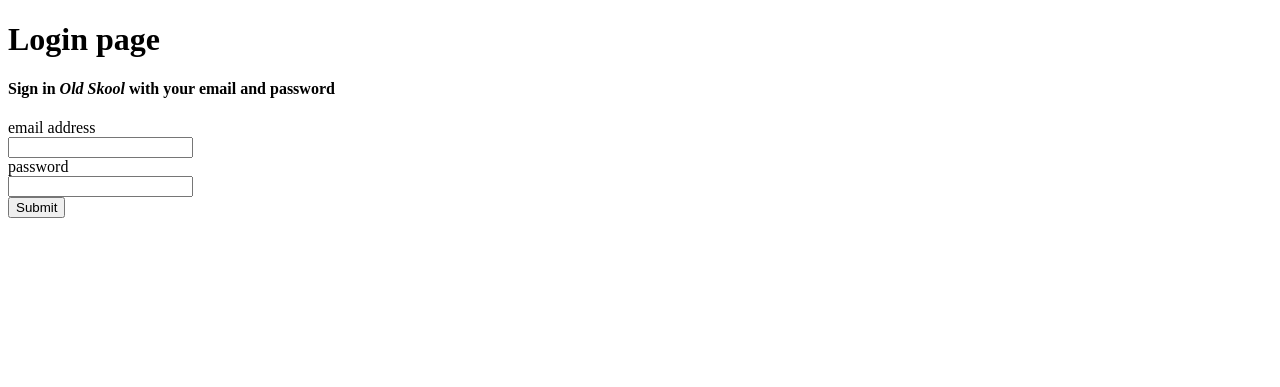
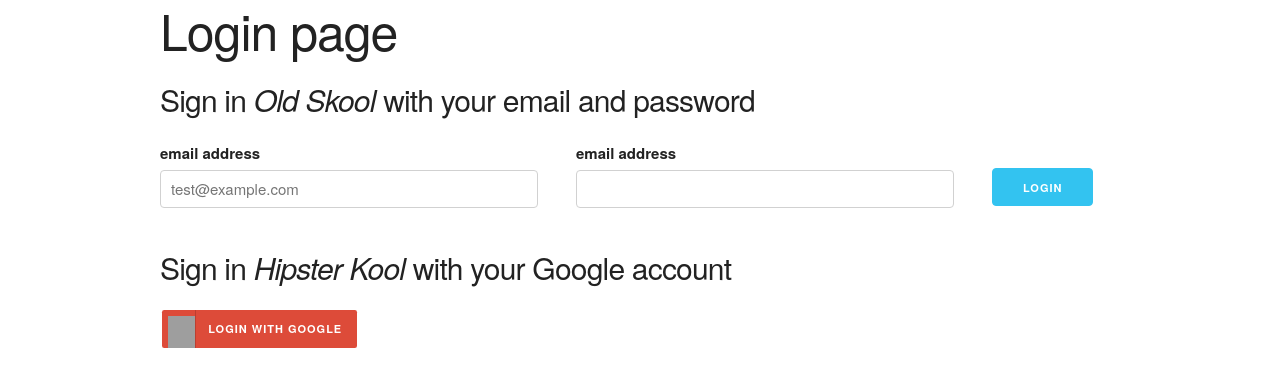
Before and after one commit to amnuts/auth-login-test, a PHP site: page /sso/site/templates/login.phtml in a window 1280 px wide. Shown: the top 387 px of the page. Run offline with PHP 8.4, Linux system fonts and the light colour scheme; some libraries are stand-ins or nearby versions; grey boxes are pictures that could not be loaded.

Commit message:
Making it look a little better.

```diff
--- /dev/null
+++ b/site/public/css/skeleton.css
@@ -0,0 +1,418 @@
+/*
+* Skeleton V2.0.4
+* Copyright 2014, Dave Gamache
+* www.getskeleton.com
+* Free to use under the MIT license.
+* http://www.opensource.org/licenses/mit-license.php
+* 12/29/2014
+*/
+
+
+/* Table of contents
+––––––––––––––––––––––––––––––––––––––––––––––––––
+- Grid
+- Base Styles
+- Typography
+- Links
+- Buttons
+- Forms
+- Lists
+- Code
+- Tables
+- Spacing
+- Utilities
+- Clearing
+- Media Queries
+*/
+
+
+/* Grid
+–––––––––––––––––––––––––––––––––––––––––––––––––– */
+.container {
+  position: relative;
+  width: 100%;
+  max-width: 960px;
+  margin: 0 auto;
+  padding: 0 20px;
+  box-sizing: border-box; }
+.column,
+.columns {
+  width: 100%;
+  float: left;
+  box-sizing: border-box; }
+
+/* For devices larger than 400px */
+@media (min-width: 400px) {
+  .container {
+    width: 85%;
+    padding: 0; }
+}
+
+/* For devices larger than 550px */
+@media (min-width: 550px) {
+  .container {
+    width: 80%; }
+  .column,
+  .columns {
+    margin-left: 4%; }
+  .column:first-child,
+  .columns:first-child {
+    margin-left: 0; }
+
+  .one.column,
+  .one.columns                    { width: 4.66666666667%; }
+  .two.columns                    { width: 13.3333333333%; }
+  .three.columns                  { width: 22%;            }
+  .four.columns                   { width: 30.6666666667%; }
+  .five.columns                   { width: 39.3333333333%; }
+  .six.columns                    { width: 48%;            }
+  .seven.columns                  { width: 56.6666666667%; }
+  .eight.columns                  { width: 65.3333333333%; }
+  .nine.columns                   { width: 74.0%;          }
+  .ten.columns                    { width: 82.6666666667%; }
+  .eleven.columns                 { width: 91.3333333333%; }
+  .twelve.columns                 { width: 100%; margin-left: 0; }
+
+  .one-third.column               { width: 30.6666666667%; }
+  .two-thirds.column              { width: 65.3333333333%; }
+
+  .one-half.column                { width: 48%; }
+
+  /* Offsets */
+  .offset-by-one.column,
+  .offset-by-one.columns          { margin-left: 8.66666666667%; }
+  .offset-by-two.column,
+  .offset-by-two.columns          { margin-left: 17.3333333333%; }
+  .offset-by-three.column,
+  .offset-by-three.columns        { margin-left: 26%;            }
+  .offset-by-four.column,
+  .offset-by-four.columns         { margin-left: 34.6666666667%; }
+  .offset-by-five.column,
+  .offset-by-five.columns         { margin-left: 43.3333333333%; }
+  .offset-by-six.column,
+  .offset-by-six.columns          { margin-left: 52%;            }
+  .offset-by-seven.column,
+  .offset-by-seven.columns        { margin-left: 60.6666666667%; }
+  .offset-by-eight.column,
+  .offset-by-eight.columns        { margin-left: 69.3333333333%; }
+  .offset-by-nine.column,
+  .offset-by-nine.columns         { margin-left: 78.0%;          }
+  .offset-by-ten.column,
+  .offset-by-ten.columns          { margin-left: 86.6666666667%; }
+  .offset-by-eleven.column,
+  .offset-by-eleven.columns       { margin-left: 95.3333333333%; }
+
+  .offset-by-one-third.column,
+  .offset-by-one-third.columns    { margin-left: 34.6666666667%; }
+  .offset-by-two-thirds.column,
+  .offset-by-two-thirds.columns   { margin-left: 69.3333333333%; }
+
+  .offset-by-one-half.column,
+  .offset-by-one-half.columns     { margin-left: 52%; }
+
+}
+
+
+/* Base Styles
+–––––––––––––––––––––––––––––––––––––––––––––––––– */
+/* NOTE
+html is set to 62.5% so that all the REM measurements throughout Skeleton
+are based on 10px sizing. So basically 1.5rem = 15px :) */
+html {
+  font-size: 62.5%; }
+body {
+  font-size: 1.5em; /* currently ems cause chrome bug misinterpreting rems on body element */
+  line-height: 1.6;
+  font-weight: 400;
+  font-family: "Raleway", "HelveticaNeue", "Helvetica Neue", Helvetica, Arial, sans-serif;
+  color: #222; }
+
+
+/* Typography
+–––––––––––––––––––––––––––––––––––––––––––––––––– */
+h1, h2, h3, h4, h5, h6 {
+  margin-top: 0;
+  margin-bottom: 2rem;
+  font-weight: 300; }
+h1 { font-size: 4.0rem; line-height: 1.2;  letter-spacing: -.1rem;}
+h2 { font-size: 3.6rem; line-height: 1.25; letter-spacing: -.1rem; }
+h3 { font-size: 3.0rem; line-height: 1.3;  letter-spacing: -.1rem; }
+h4 { font-size: 2.4rem; line-height: 1.35; letter-spacing: -.08rem; }
+h5 { font-size: 1.8rem; line-height: 1.5;  letter-spacing: -.05rem; }
+h6 { font-size: 1.5rem; line-height: 1.6;  letter-spacing: 0; }
+
+/* Larger than phablet */
+@media (min-width: 550px) {
+  h1 { font-size: 5.0rem; }
+  h2 { font-size: 4.2rem; }
+  h3 { font-size: 3.6rem; }
+  h4 { font-size: 3.0rem; }
+  h5 { font-size: 2.4rem; }
+  h6 { font-size: 1.5rem; }
+}
+
+p {
+  margin-top: 0; }
+
+
+/* Links
+–––––––––––––––––––––––––––––––––––––––––––––––––– */
+a {
+  color: #1EAEDB; }
+a:hover {
+  color: #0FA0CE; }
+
+
+/* Buttons
+–––––––––––––––––––––––––––––––––––––––––––––––––– */
+.button,
+button,
+input[type="submit"],
+input[type="reset"],
+input[type="button"] {
+  display: inline-block;
+  height: 38px;
+  padding: 0 30px;
+  color: #555;
+  text-align: center;
+  font-size: 11px;
+  font-weight: 600;
+  line-height: 38px;
+  letter-spacing: .1rem;
+  text-transform: uppercase;
+  text-decoration: none;
+  white-space: nowrap;
+  background-color: transparent;
+  border-radius: 4px;
+  border: 1px solid #bbb;
+  cursor: pointer;
+  box-sizing: border-box; }
+.button:hover,
+button:hover,
+input[type="submit"]:hover,
+input[type="reset"]:hover,
+input[type="button"]:hover,
+.button:focus,
+button:focus,
+input[type="submit"]:focus,
+input[type="reset"]:focus,
+input[type="button"]:focus {
+  color: #333;
+  border-color: #888;
+  outline: 0; }
+.button.button-primary,
+button.button-primary,
+input[type="submit"].button-primary,
+input[type="reset"].button-primary,
+input[type="button"].button-primary {
+  color: #FFF;
+  background-color: #33C3F0;
+  border-color: #33C3F0; }
+.button.button-primary:hover,
+button.button-primary:hover,
+input[type="submit"].button-primary:hover,
+input[type="reset"].button-primary:hover,
+input[type="button"].button-primary:hover,
+.button.button-primary:focus,
+button.button-primary:focus,
+input[type="submit"].button-primary:focus,
+input[type="reset"].button-primary:focus,
+input[type="button"].button-primary:focus {
+  color: #FFF;
+  background-color: #1EAEDB;
+  border-color: #1EAEDB; }
+
+
+/* Forms
+–––––––––––––––––––––––––––––––––––––––––––––––––– */
+input[type="email"],
+input[type="number"],
+input[type="search"],
+input[type="text"],
+input[type="tel"],
+input[type="url"],
+input[type="password"],
+textarea,
+select {
+  height: 38px;
+  padding: 6px 10px; /* The 6px vertically centers text on FF, ignored by Webkit */
+  background-color: #fff;
+  border: 1px solid #D1D1D1;
+  border-radius: 4px;
+  box-shadow: none;
+  box-sizing: border-box; }
+/* Removes awkward default styles on some inputs for iOS */
+input[type="email"],
+input[type="number"],
+input[type="search"],
+input[type="text"],
+input[type="tel"],
+input[type="url"],
+input[type="password"],
+textarea {
+  -webkit-appearance: none;
+     -moz-appearance: none;
+          appearance: none; }
+textarea {
+  min-height: 65px;
+  padding-top: 6px;
+  padding-bottom: 6px; }
+input[type="email"]:focus,
+input[type="number"]:focus,
+input[type="search"]:focus,
+input[type="text"]:focus,
+input[type="tel"]:focus,
+input[type="url"]:focus,
+input[type="password"]:focus,
+textarea:focus,
+select:focus {
+  border: 1px solid #33C3F0;
+  outline: 0; }
+label,
+legend {
+  display: block;
+  margin-bottom: .5rem;
+  font-weight: 600; }
+fieldset {
+  padding: 0;
+  border-width: 0; }
+input[type="checkbox"],
+input[type="radio"] {
+  display: inline; }
+label > .label-body {
+  display: inline-block;
+  margin-left: .5rem;
+  font-weight: normal; }
+
+
+/* Lists
+–––––––––––––––––––––––––––––––––––––––––––––––––– */
+ul {
+  list-style: circle inside; }
+ol {
+  list-style: decimal inside; }
+ol, ul {
+  padding-left: 0;
+  margin-top: 0; }
+ul ul,
+ul ol,
+ol ol,
+ol ul {
+  margin: 1.5rem 0 1.5rem 3rem;
+  font-size: 90%; }
+li {
+  margin-bottom: 1rem; }
+
+
+/* Code
+–––––––––––––––––––––––––––––––––––––––––––––––––– */
+code {
+  padding: .2rem .5rem;
+  margin: 0 .2rem;
+  font-size: 90%;
+  white-space: nowrap;
+  background: #F1F1F1;
+  border: 1px solid #E1E1E1;
+  border-radius: 4px; }
+pre > code {
+  display: block;
+  padding: 1rem 1.5rem;
+  white-space: pre; }
+
+
+/* Tables
+–––––––––––––––––––––––––––––––––––––––––––––––––– */
+th,
+td {
+  padding: 12px 15px;
+  text-align: left;
+  border-bottom: 1px solid #E1E1E1; }
+th:first-child,
+td:first-child {
+  padding-left: 0; }
+th:last-child,
+td:last-child {
+  padding-right: 0; }
+
+
+/* Spacing
+–––––––––––––––––––––––––––––––––––––––––––––––––– */
+button,
+.button {
+  margin-bottom: 1rem; }
+input,
+textarea,
+select,
+fieldset {
+  margin-bottom: 1.5rem; }
+pre,
+blockquote,
+dl,
+figure,
+table,
+p,
+ul,
+ol,
+form {
+  margin-bottom: 2.5rem; }
+
+
+/* Utilities
+–––––––––––––––––––––––––––––––––––––––––––––––––– */
+.u-full-width {
+  width: 100%;
+  box-sizing: border-box; }
+.u-max-full-width {
+  max-width: 100%;
+  box-sizing: border-box; }
+.u-pull-right {
+  float: right; }
+.u-pull-left {
+  float: left; }
+
+
+/* Misc
+–––––––––––––––––––––––––––––––––––––––––––––––––– */
+hr {
+  margin-top: 3rem;
+  margin-bottom: 3.5rem;
+  border-width: 0;
+  border-top: 1px solid #E1E1E1; }
+
+
+/* Clearing
+–––––––––––––––––––––––––––––––––––––––––––––––––– */
+
+/* Self Clearing Goodness */
+.container:after,
+.row:after,
+.u-cf {
+  content: "";
+  display: table;
+  clear: both; }
+
+
+/* Media Queries
+–––––––––––––––––––––––––––––––––––––––––––––––––– */
+/*
+Note: The best way to structure the use of media queries is to create the queries
+near the relevant code. For example, if you wanted to change the styles for buttons
+on small devices, paste the mobile query code up in the buttons section and style it
+there.
+*/
+
+
+/* Larger than mobile */
+@media (min-width: 400px) {}
+
+/* Larger than phablet (also point when grid becomes active) */
+@media (min-width: 550px) {}
+
+/* Larger than tablet */
+@media (min-width: 750px) {}
+
+/* Larger than desktop */
+@media (min-width: 1000px) {}
+
+/* Larger than Desktop HD */
+@media (min-width: 1200px) {}
--- /dev/null
+++ b/site/templates/_footer.php
@@ -0,0 +1,6 @@
+
+    </div>
+</div>
+
+</body>
+</html>
--- /dev/null
+++ b/site/templates/_header.php
@@ -0,0 +1,16 @@
+<!doctype html>
+<html lang="en">
+<head>
+    <meta charset="UTF-8">
+    <meta name="viewport" content="width=device-width, user-scalable=no, initial-scale=1.0, maximum-scale=1.0, minimum-scale=1.0">
+    <meta http-equiv="X-UA-Compatible" content="ie=edge">
+    <title>Authentication demo</title>
+    <script src="https://code.jquery.com/jquery-3.2.1.min.js" integrity="sha256-hwg4gsxgFZhOsEEamdOYGBf13FyQuiTwlAQgxVSNgt4=" crossorigin="anonymous"></script>
+    <link rel="stylesheet" href="css/normalize.css">
+    <link rel="stylesheet" href="css/skeleton.css">
+    <link rel="stylesheet" href="css/app.css">
+</head>
+<body>
+
+<div class="container">
+    <div class="row">
--- a/site/templates/_menu.php
+++ b/site/templates/_menu.php
@@ -1,4 +1,4 @@
-<ul>
+<ul id="mainmenu">
     <li>You can go to:</li>
     <li><a href="/">Homepage</a></li>
     <li><a href="/projects">Projects</a></li>
--- a/site/templates/login.phtml
+++ b/site/templates/login.phtml
@@ -1,28 +1,35 @@
-<!doctype html>
-<html lang="en">
-<head>
-    <meta charset="UTF-8">
-    <meta name="viewport" content="width=device-width, user-scalable=no, initial-scale=1.0, maximum-scale=1.0, minimum-scale=1.0">
-    <meta http-equiv="X-UA-Compatible" content="ie=edge">
-    <title>Login</title>
-    <script src="https://code.jquery.com/jquery-3.2.1.min.js" integrity="sha256-hwg4gsxgFZhOsEEamdOYGBf13FyQuiTwlAQgxVSNgt4=" crossorigin="anonymous"></script>
-</head>
-<body>
+<?php include __DIR__.'/_header.php'; ?>
 
 <h1>Login page</h1>
 
 <?php if (!empty($messages['info'])): ?>
-    <div id="info"><?php echo join('<br/>', $messages['info']); ?></div>
+    <div class="info"><?php echo join('<br/>', $messages['info']); ?></div>
 <?php endif; ?>
 
 <form id="login" method="post" action="/login">
     <h4>Sign in <i>Old Skool</i> with your email and password</h4>
-    <div><label>email address<br/><input type="text" name="email" /></label></div>
-    <div><label>password<br/><input type="password" name="password" /></label></div>
-    <div><input type="submit" /></div>
+
+    <div class="row">
+        <div class="five columns">
+            <label for="frmEmail">email address</label>
+            <input class="u-full-width" type="email" placeholder="test@example.com" id="frmEmail">
+        </div>
+        <div class="five columns">
+            <label for="frmPassword">email address</label>
+            <input class="u-full-width" type="password" id="frmPassword">
+        </div>
+        <div class="two columns">
+            <input class="button-primary" type="submit" value="login" />
+        </div>
+    </div>
     <?php if (!empty($messages['error'])): ?>
-    <div id="error"><?php echo join('<br/>', $messages['error']); ?></div>
+    <div class="error"><?php echo join('<br/>', $messages['error']); ?></div>
     <?php endif; ?>
+</form>
+
+<form id="login" method="post" action="http://localhost:8020/oauth/google">
+    <h4>Sign in <i>Hipster Kool</i> with your Google account</h4>
+    <button class="loginBtn loginBtn--google">Login with Google</button>
 </form>
 
 <?php
@@ -68,5 +75,4 @@ $('#login').submit(function(e){
 */
 ?>
 
-</body>
-</html>
+<?php include __DIR__.'/_footer.php'; ?>
```
Also changed, not shown: site/templates/account.phtml (+2 -12 lines), site/templates/index.phtml (+2 -12 lines), site/templates/projects.phtml (+2 -12 lines), site/public/css/app.css (added), site/public/css/normalize.css (added).
